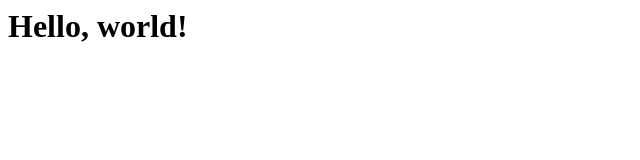
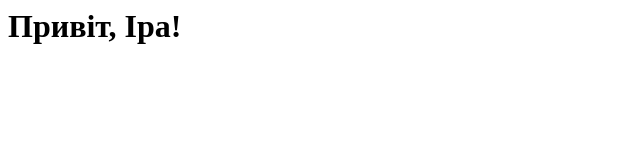
Before and after one commit to ototskiy/project-test, a plain HTML site: page index.html in a window 1280 px wide. Shown: the whole page, without its empty margins (0-640 px from the left). Drawn offline with Linux system fonts and the light colour scheme.

Commit message:
edit index.html

```diff
--- a/index.html
+++ b/index.html
@@ -1 +1 @@
-<h1>Hello, world!</h1>
+<h1>Привіт, Іра!</h1>
```
